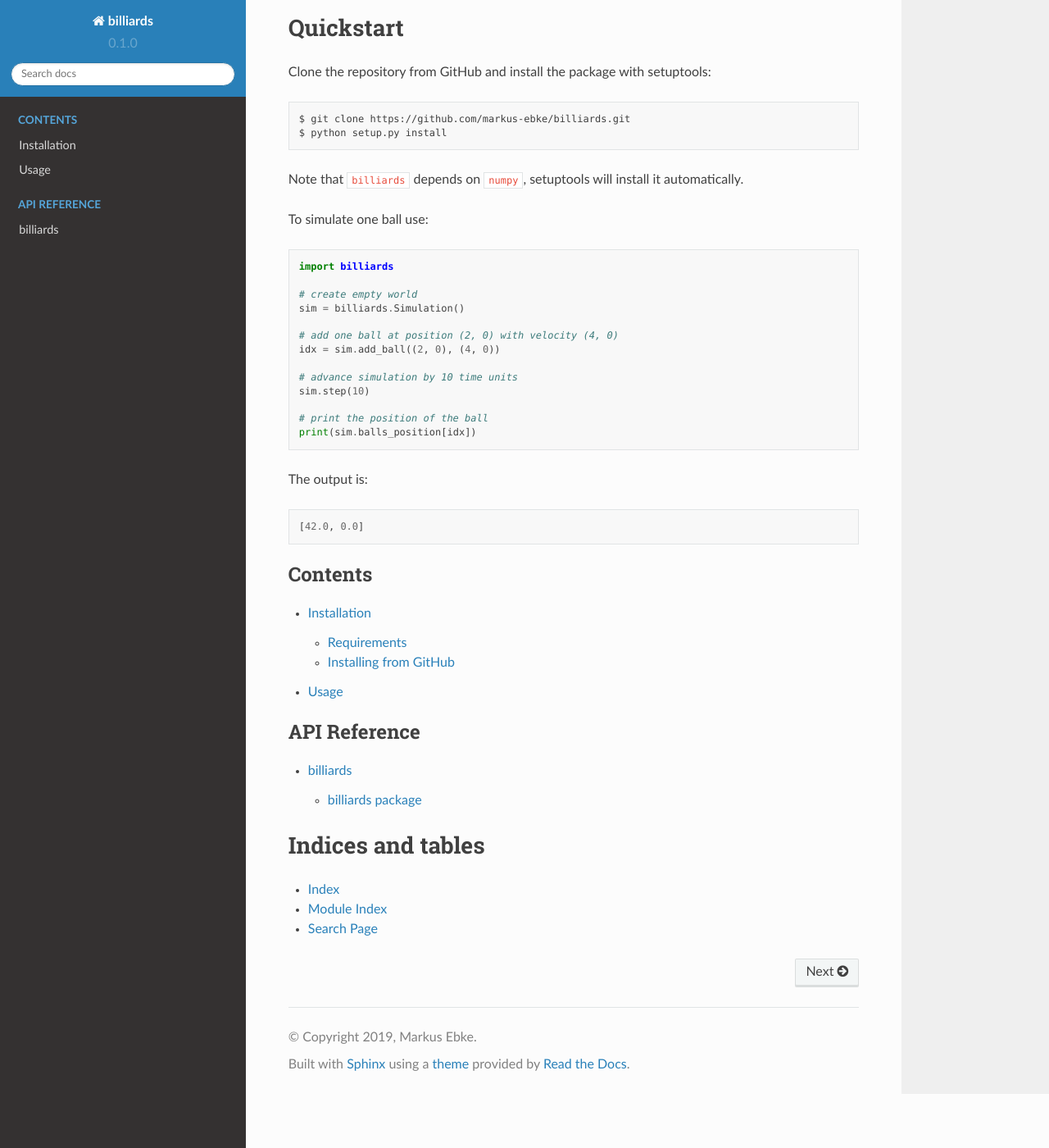
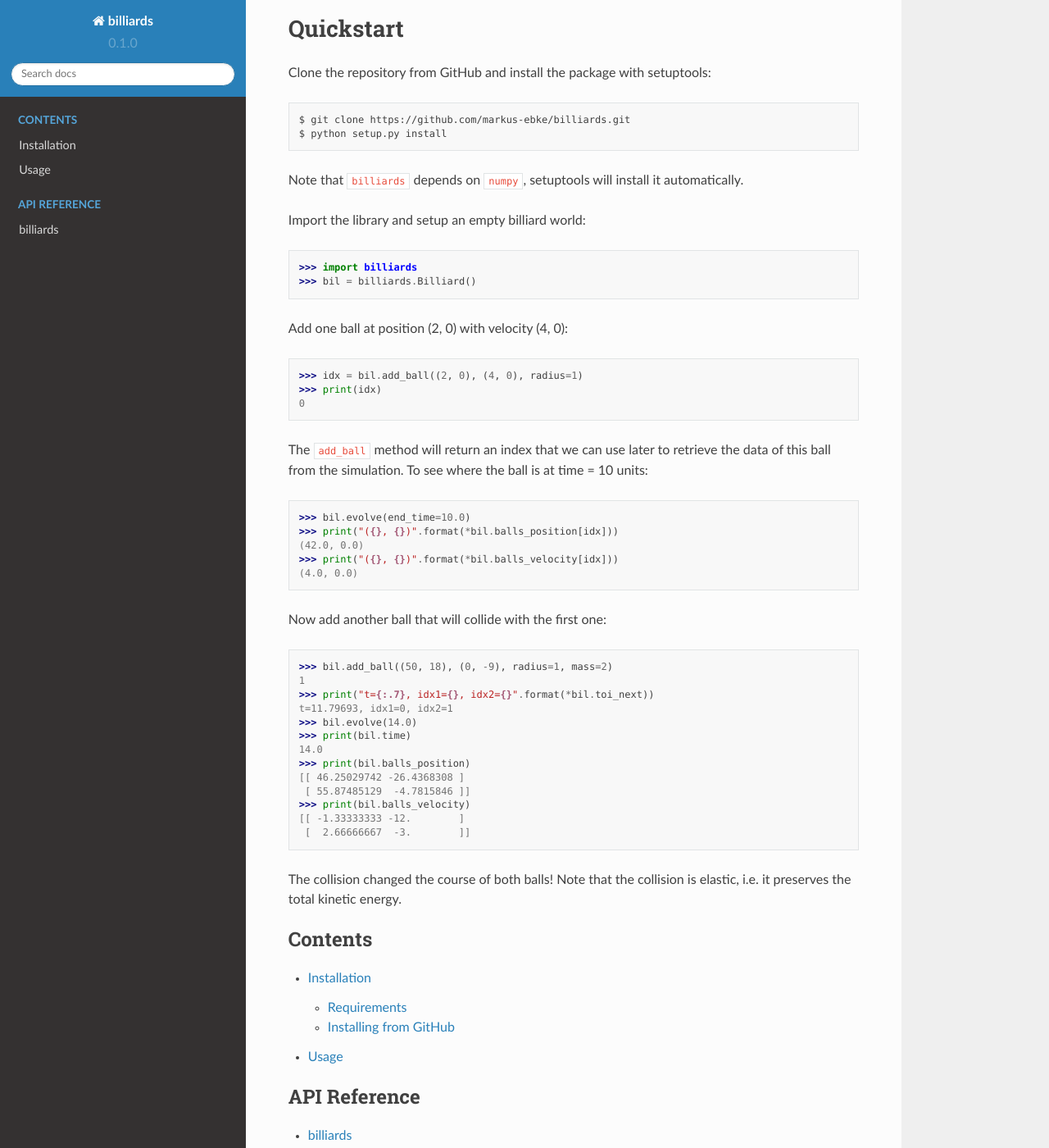
Before and after one commit to markus-ebke/python-billiards, a Sphinx documentation site: the page built from docs/index.rst, in a window 1280 px wide and 1400 px high, scrolled down 313 px. Shown: the whole window at 82% size. Built offline with Sphinx 7.4.7 and the Read the Docs theme 2.0.0, drawn with Linux system fonts in a browser that asks for light colours.

Commit message:
Add example to documentation, use sphinx-doctest
Include a simple example in documentation, readme and unittests.

Correct small typos/mistakes.

```diff
--- a/docs/conf.py
+++ b/docs/conf.py
@@ -30,9 +30,10 @@ version = release = "0.1.0"
 # ones.
 extensions = [
     "sphinx.ext.autodoc",
-    "sphinx.ext.viewcode",
+    "sphinx.ext.doctest",
     "sphinx.ext.extlinks",
     "sphinx.ext.napoleon",
+    "sphinx.ext.viewcode",
 ]
 
 # Add any paths that contain templates here, relative to this directory.
--- a/docs/index.rst
+++ b/docs/index.rst
@@ -6,7 +6,7 @@
 Welcome to billiards' documentation!
 ====================================
 
-`billiards` is a python library that implements a very simple physics engine:
+``billiards`` is a python library that implements a very simple physics engine:
 It simulates the movement of particles that live in two dimensions.
 When particles collide they behave like hard balls.
 Basically the particles act like billiard balls.
@@ -26,25 +26,55 @@ Clone the repository from GitHub and install the package with setuptools::
 Note that ``billiards`` depends on ``numpy``, setuptools will install it
 automatically.
 
-To simulate one ball use::
+Import the library and setup an empty billiard world:
 
-    import billiards
+.. doctest::
 
-    # create empty world
-    sim = billiards.Simulation()
+    >>> import billiards
+    >>> bil = billiards.Billiard()
 
-    # add one ball at position (2, 0) with velocity (4, 0)
-    idx = sim.add_ball((2, 0), (4, 0))
+Add one ball at position (2, 0) with velocity (4, 0):
 
-    # advance simulation by 10 time units
-    sim.step(10)
+.. doctest::
 
-    # print the position of the ball
-    print(sim.balls_position[idx])
+    >>> idx = bil.add_ball((2, 0), (4, 0), radius=1)
+    >>> print(idx)
+    0
 
-The output is::
+The ``add_ball`` method will return an index that we can use later to retrieve
+the data of this ball from the simulation.
+To see where the ball is at time = 10 units:
 
-    [42.0, 0.0]
+.. doctest::
+
+    >>> bil.evolve(end_time=10.0)
+    >>> print("({}, {})".format(*bil.balls_position[idx]))
+    (42.0, 0.0)
+    >>> print("({}, {})".format(*bil.balls_velocity[idx]))
+    (4.0, 0.0)
+
+
+Now add another ball that will collide with the first one:
+
+.. doctest::
+
+    >>> bil.add_ball((50, 18), (0, -9), radius=1, mass=2)
+    1
+    >>> print("t={:.7}, idx1={}, idx2={}".format(*bil.toi_next))
+    t=11.79693, idx1=0, idx2=1
+    >>> bil.evolve(14.0)
+    >>> print(bil.time)
+    14.0
+    >>> print(bil.balls_position)
+    [[ 46.25029742 -26.4368308 ]
+     [ 55.87485129  -4.7815846 ]]
+    >>> print(bil.balls_velocity)
+    [[ -1.33333333 -12.        ]
+     [  2.66666667  -3.        ]]
+
+
+The collision changed the course of both balls!
+Note that the collision is elastic, i.e. it preserves the total kinetic energy.
 
 
 .. toctree::
--- a/docs/usage.rst
+++ b/docs/usage.rst
@@ -4,9 +4,4 @@ Usage
 To use ``billiards`` in a project::
 
     import billiards
-
-    sim = billiards.Simulation()
-    idx = sim.add_ball((2, 0), (4, 0))
-
-    sim.step(10)
-    print(sim.balls_position[idx])
+    bil = billiards.Simulation()
--- a/src/billiards/__init__.py
+++ b/src/billiards/__init__.py
@@ -1,7 +1,10 @@
 # -*- coding: utf-8 -*-
 """Billiards top-level module.
 
-You can import the ``Simulation`` class from here for convenience.
+You can import the ``Billiard`` class from here for convenience::
+
+    from billiard import Billiard
+
 """
 __version__ = "0.1.0"
 
```
Also changed, not shown: README.md (+38 -16 lines), 3 other files.
